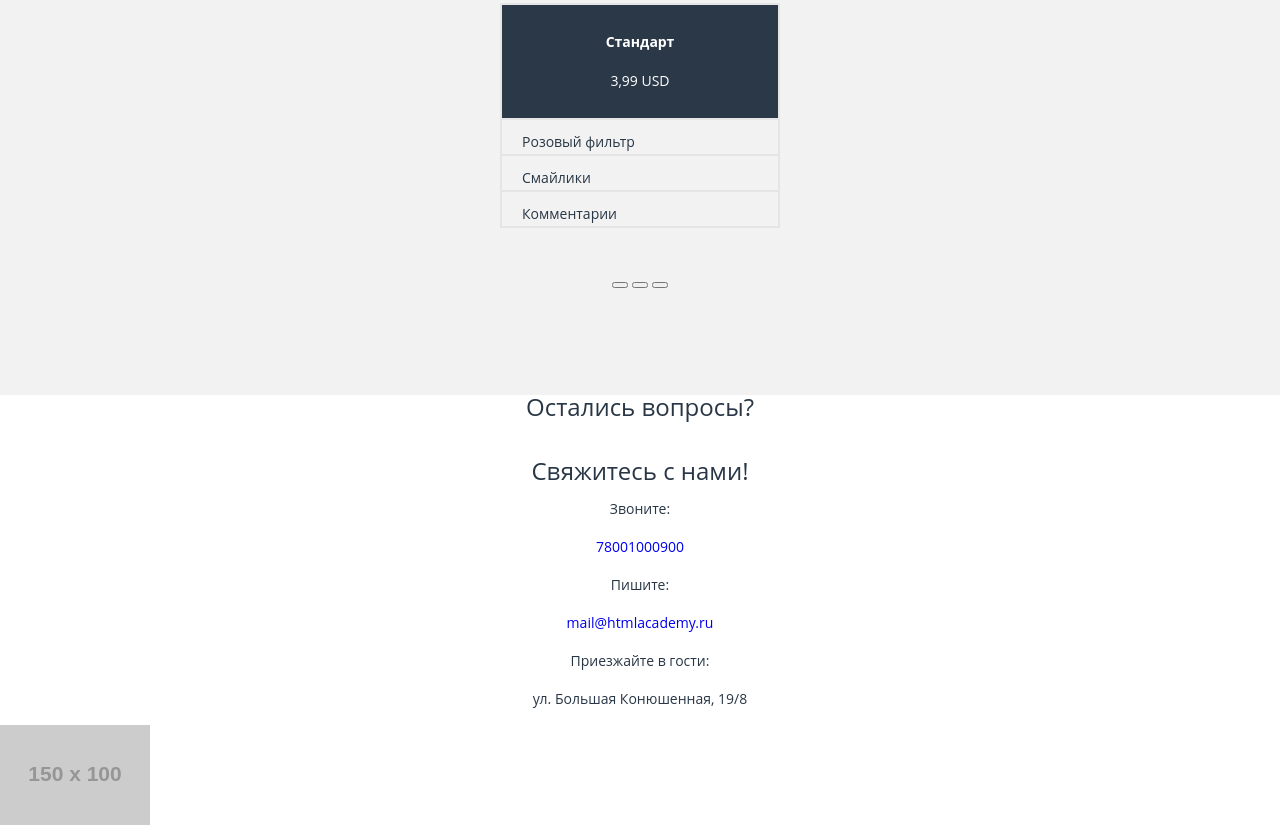
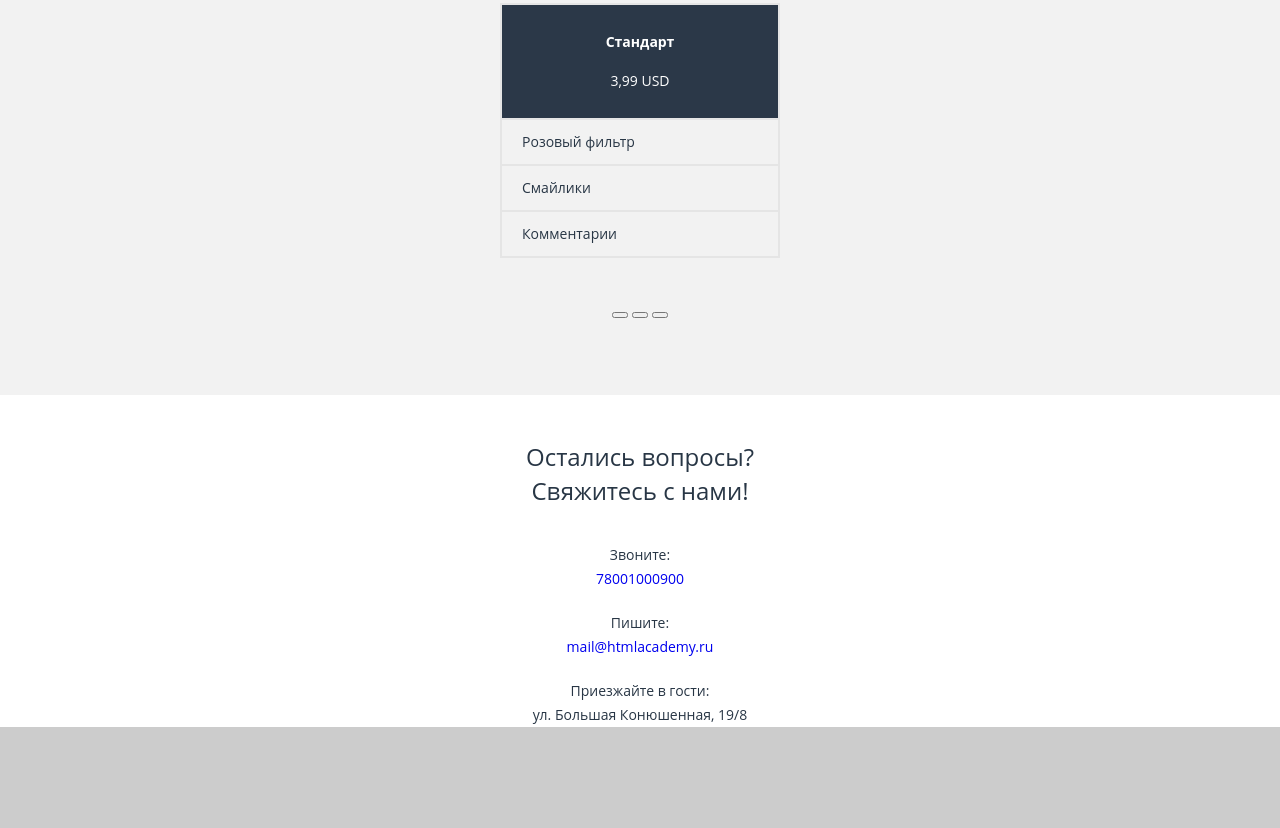
Before and after one commit to Ruslan-95/422621-pink, a website: page source/index.html in a window 1280 px wide. Shown: the part 1955-2783 px from the top of the page. Drawn offline with nearby package versions, Linux system fonts and the light colour scheme; files that its build step writes are made by us from their sources; placeholder pictures from the web are drawn by us.

Commit message:
start sass learning 0.3 - index page ready

```diff
--- a/source/index.html
+++ b/source/index.html
@@ -94,15 +94,15 @@
         <p class="address__title custom-paragraph">Свяжитесь с нами!</p>
 
         <p class="address__connect">Звоните:</p>
-        <a href="tel:+78001000900">78001000900</a>
+        <a class="address__link" href="tel:+78001000900">78001000900</a>
 
         <p class="address__connect">Пишите:</p>
-        <a href="mailto:mail@htmlacademy.ru">mail@htmlacademy.ru</a>
+        <a class="address__link" href="mailto:mail@htmlacademy.ru">mail@htmlacademy.ru</a>
 
         <p class="address__connect">Приезжайте в гости:</p>
-        <p>ул. Большая Конюшенная, 19/8</p>
+        <a class="address__link">ул. Большая Конюшенная, 19/8</a>
 
-        <img src="http://placehold.it/150x100" alt="map">
+        <img class="address__map" src="http://placehold.it/150x100" alt="map">
 
     </section>
 </main>
--- a/source/sass/address.scss
+++ b/source/sass/address.scss
@@ -0,0 +1,19 @@
+.address {
+  display: flex;
+  flex-direction: column;
+  justify-content: center;
+}
+
+.address__title.custom-paragraph {
+  &:first-child {
+    padding: 50px 0 10px 0;
+  }
+  &:nth-child(2) {
+    padding: 0 0 20px 0;
+  }
+}
+
+.address__connect {
+  padding: 0;
+  margin: 20px 0 0 0;
+}
--- a/source/sass/price.scss
+++ b/source/sass/price.scss
@@ -38,6 +38,6 @@
 }
 
 .price__features-item {
-    padding: 10px 20px 0;
-    border-bottom: 2px solid #e5e5e5;
+  padding: 10px 20px 10px 20px;
+  border-bottom: 2px solid #e5e5e5;
 }
```
Also changed, not shown: source/sass/arguments.scss (line endings or trailing spaces).
